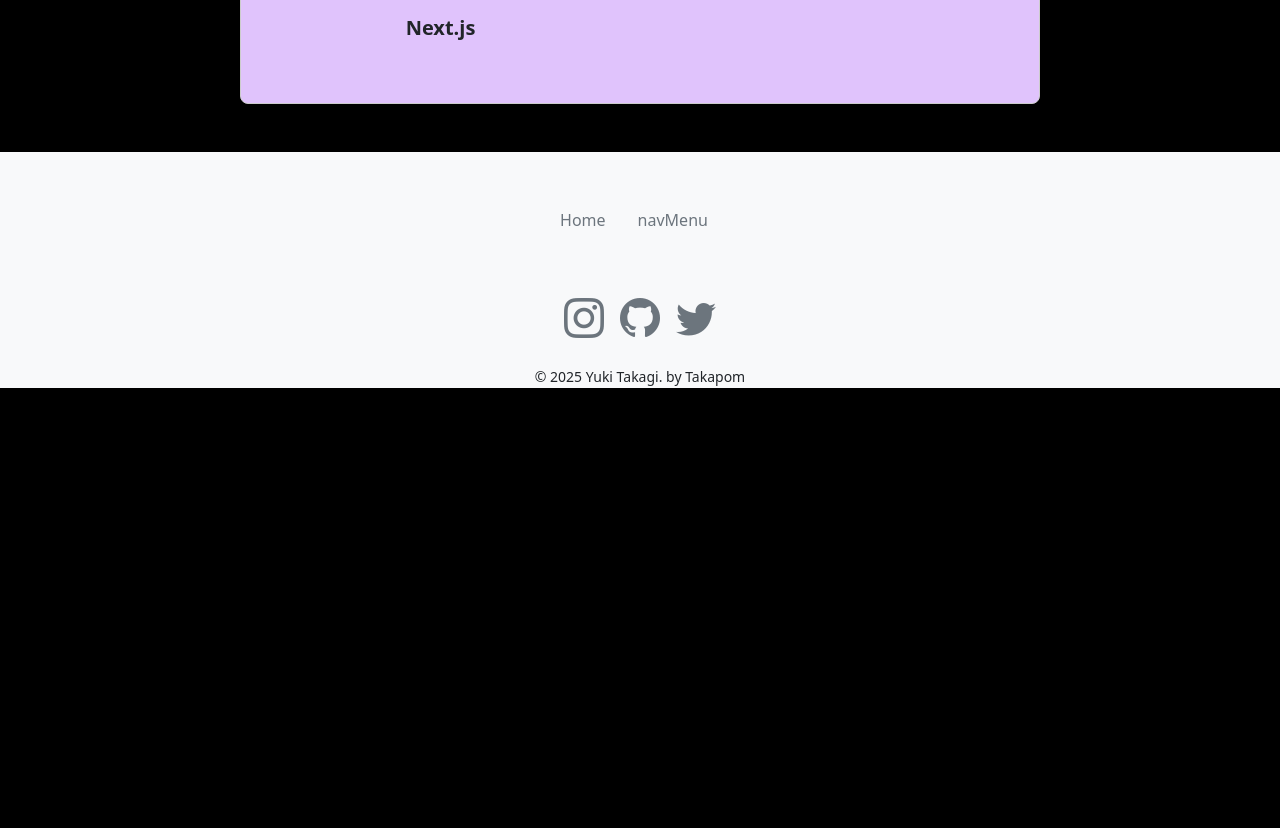
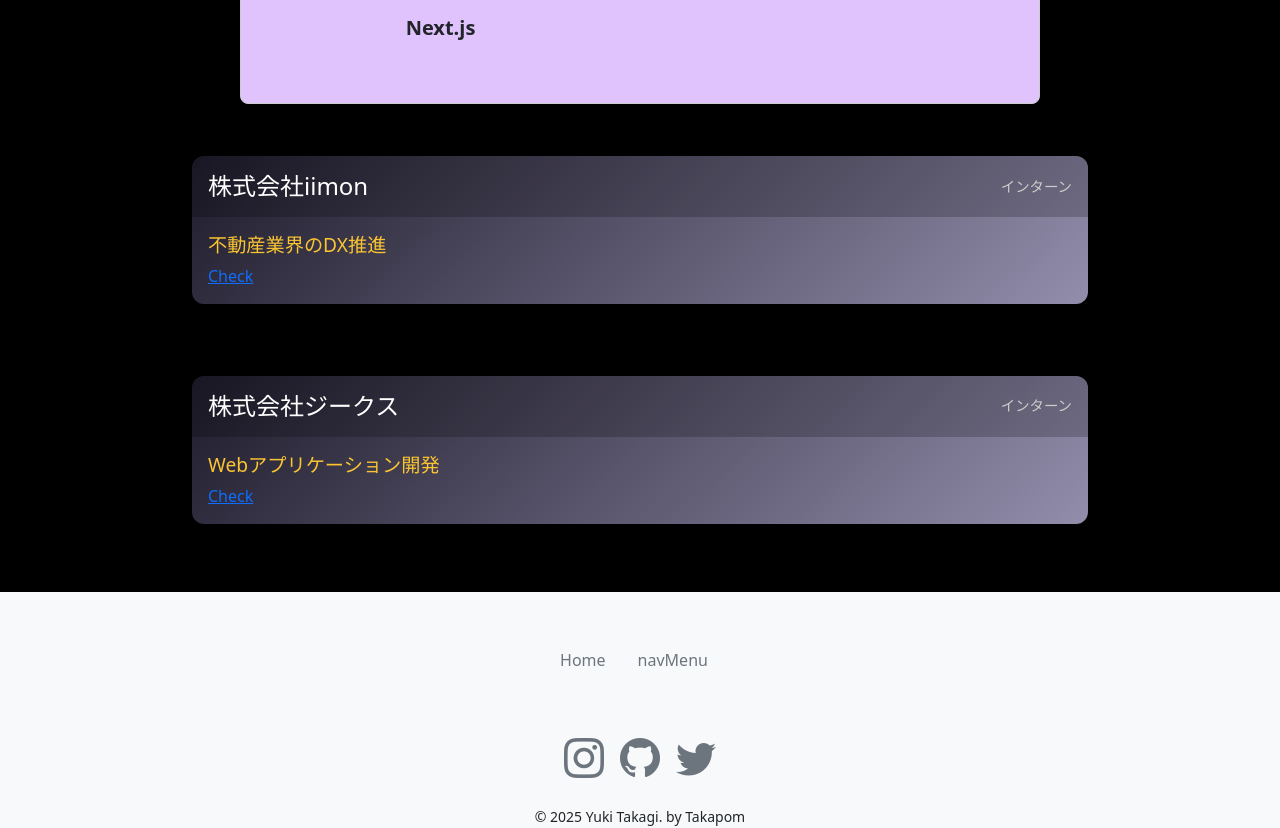
Before and after one commit to takapom/My-Career-Next.js, a Next.js app: page / in a window 1280 px wide. Shown: the part 1540-2368 px from the top of the page. Before the commit the page ends 1928 px from the top, so only its background shows below. Built offline with nearby package versions, Linux system fonts and the light colour scheme.

Commit message:
UI修正

```diff
--- a/src/app/componets/Footer.jsx
+++ b/src/app/componets/Footer.jsx
@@ -3,20 +3,21 @@ import styles from "./css/footer.module.css"
 export default function Footer(){
     return(
         <div>
-            <footer class="container-fluid mt-5 text-center bg-light">
-                <div class="row">
-                    <ul class="nav justify-content-center py-5">
-                        <li class="nav-item">
-                            <a class="nav-link link-secondary" href="#">Home</a>
+            <footer className="container-fluid mt-5 text-center bg-light">
+                <div className="row">
+                    <ul className="nav justify-content-center py-5">
+                        <li className="nav-item">
+                            <a className="nav-link link-secondary" href="#">Home</a>
                         </li>
-                        <li class="nav-item">
-                            <a class="nav-link link-secondary" href="#">navMenu</a>
+                        <li className="nav-item">
+                            <a className="nav-link link-secondary" href="#">navMenu</a>
                         </li>
                     </ul>
-                    <div class="col-10 offset-1 mb-3">
-                        <a class="px-2 link-secondary" href="#"><span class="bi bi-instagram fs-1"></span></a>
-                        <a class="px-2 link-secondary" href="#"><span class="bi bi-github fs-1"></span></a>
-                        <a class="px-2 link-secondary" href="#"><span class="bi bi-twitter fs-1"></span></a>
+
+                    <div className="col-10 offset-1 mb-3">
+                        <a className="px-2 link-secondary" href="https://www.instagram.com/takapondes/?next=%2F"><span className="bi bi-instagram fs-1"></span></a>
+                        <a className="px-2 link-secondary" href="https://github.com/takapom?tab=repositories"><span className="bi bi-github fs-1"></span></a>
+                        <a className="px-2 link-secondary" href="https://x.com/takapom_engin"><span className="bi bi-twitter fs-1"></span></a>
                     </div>
                 </div>
                 <small>&copy; 2025 Yuki Takagi. by  Takapom</small>
--- /dev/null
+++ b/src/app/componets/InternshipCard.jsx
@@ -0,0 +1,46 @@
+"use client"
+import styles from "./css/intern.module.css"
+import Link from "next/link";
+
+
+export default function InternshipCard() {
+  return (
+    <div>
+      <div className={styles.cardSet}>
+        <div className={styles.cardmain}>
+        <div className={styles.card}>
+        <div className={styles.header}>
+          <h3>株式会社iimon</h3>
+          <span className={styles.duration}>インターン</span>
+        </div>
+        <div className={styles.body}>
+          <h4>不動産業界のDX推進</h4>
+          <p>
+            <Link href="https://iimon.co.jp/">
+            Check
+            </Link>
+          </p>
+        </div>
+        </div>
+        </div>
+
+        <div className={styles.cardmain}>
+        <div className={styles.card}>
+        <div className={styles.header}>
+          <h3>株式会社ジークス</h3>
+          <span className={styles.duration}>インターン</span>
+        </div>
+        <div className={styles.body}>
+          <h4>Webアプリケーション開発</h4>
+          <p>
+            <Link href="https://www.zyyx.jp/">
+            Check
+            </Link>
+          </p>
+        </div>
+        </div>
+        </div>
+        </div>
+</div>
+  );
+}
--- a/src/app/componets/css/aboutme.module.css
+++ b/src/app/componets/css/aboutme.module.css
@@ -8,6 +8,7 @@
   }
 
   .icon_text{
+    list-style: none;
     margin-top: 10px; /* 画像と文字の間隔を調整 */
     font-size: 16px;
     color: #333;
--- /dev/null
+++ b/src/app/componets/css/intern.module.css
@@ -0,0 +1,59 @@
+.cardSet {
+    margin-top: 2rem; /* 上部に余白を追加 */
+  }
+
+
+.cardmain{
+    display: flex;
+    justify-content: center;
+    margin-top: 2rem;
+}
+
+.card {
+    width: 70%;
+    background: linear-gradient(135deg, #1f1c2c, #928dab);
+    color: #ffffff;
+    border-radius: 12px;
+    box-shadow: 0 10px 20px rgba(0, 0, 0, 0.25);
+    overflow: hidden;
+    transition: transform 0.3s ease;
+    margin: 20px;
+  }
+
+  .card:hover {
+    transform: translateY(-5px);
+  }
+
+  .header {
+    background-color: rgba(0, 0, 0, 0.2);
+    padding: 16px;
+    display: flex;
+    justify-content: space-between;
+    align-items: center;
+  }
+
+  .header h3 {
+    margin: 0;
+    font-size: 1.5rem;
+  }
+
+  .duration {
+    font-size: 0.9rem;
+    color: #ccc;
+  }
+
+  .body {
+    padding: 16px;
+  }
+
+  .body h4 {
+    margin: 0 0 8px 0;
+    font-size: 1.2rem;
+    color: #fbc531; /* アクセントカラー */
+  }
+
+  .body p {
+    margin: 0;
+    font-size: 1rem;
+    line-height: 1.5;
+  }
--- a/src/app/componets/css/main.module.css
+++ b/src/app/componets/css/main.module.css
@@ -25,4 +25,5 @@
     font-size: 1.7em;
     margin-bottom: 10px;
     padding: 7px;
+    list-style: none;
 }
--- a/src/app/page.js
+++ b/src/app/page.js
@@ -7,6 +7,7 @@ import styles from "./page.module.css"
 import Main from './componets/Main';
 import Aboutme from './componets/Aboutme';
 import Footer from './componets/Footer';
+import InternshipCard from './componets/InternshipCard';
 
 //フレームワークのインポート
 import { DiReact } from "react-icons/di";
@@ -38,6 +39,7 @@ export default function Home(){
        <div  className={styles.icons}><SiNextdotjs  size={80} title='Nextjs'/><span>Next.js</span></div>
       </div>
     </div>
+    <InternshipCard />
     <Footer />
     </div>
   )
```
